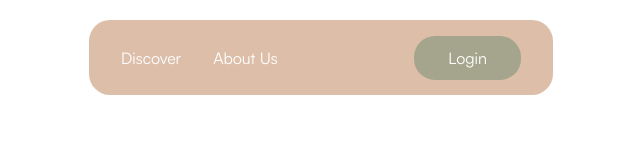
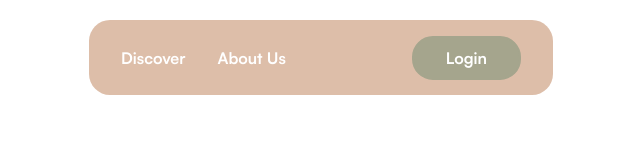
Before and after one commit to code-differently/cs-25-2-team5, a React app in the folder event-planner/frontend/: page / in a window 1280 px wide. Shown: the top 160 px of the page, without its empty margins (319-959 px from the left). Built offline with nearby package versions, Linux system fonts and the light colour scheme; the HTML template or start-up script is replaced by a standard one.

Commit message:
style: updates font weight to corresponding custom font

```diff
--- a/event-planner/frontend/src/components/navigation/Navigation.css
+++ b/event-planner/frontend/src/components/navigation/Navigation.css
@@ -34,7 +34,7 @@
 .navigation-top-menu li a {
     text-decoration: none;
     color: #fff;
-    font-weight: 500;
+    font-weight: 700;
     transition: color 0.3s ease;
 }
 
@@ -48,7 +48,7 @@
     text-decoration: none;
     color: #fff;
     background-color: #a5a58d;
-    font-weight: 500;
+    font-weight: 700;
     padding: 0.5rem 2rem;
     border: 2px solid #a5a58d;
     border-radius: 21px;
```
